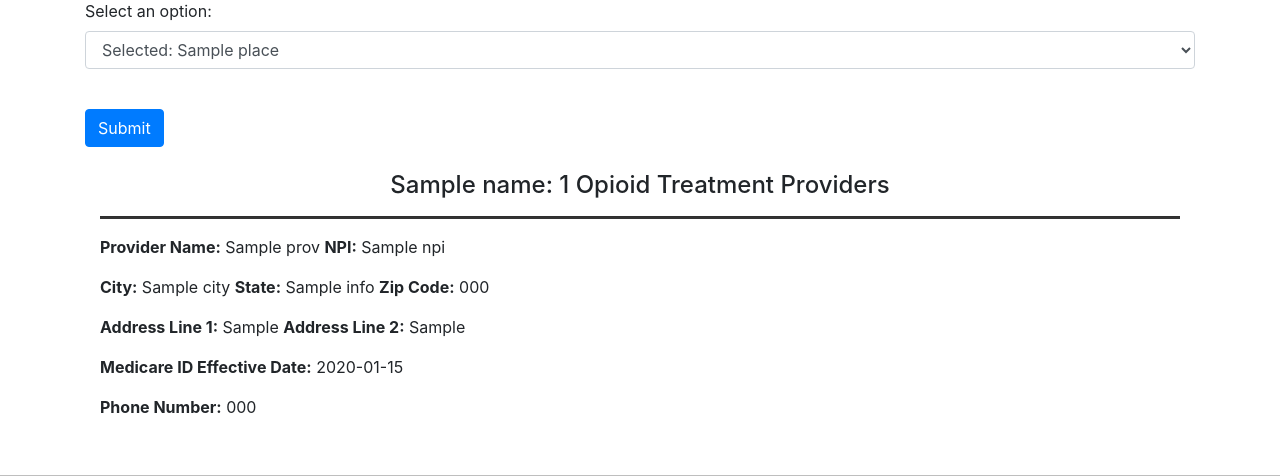
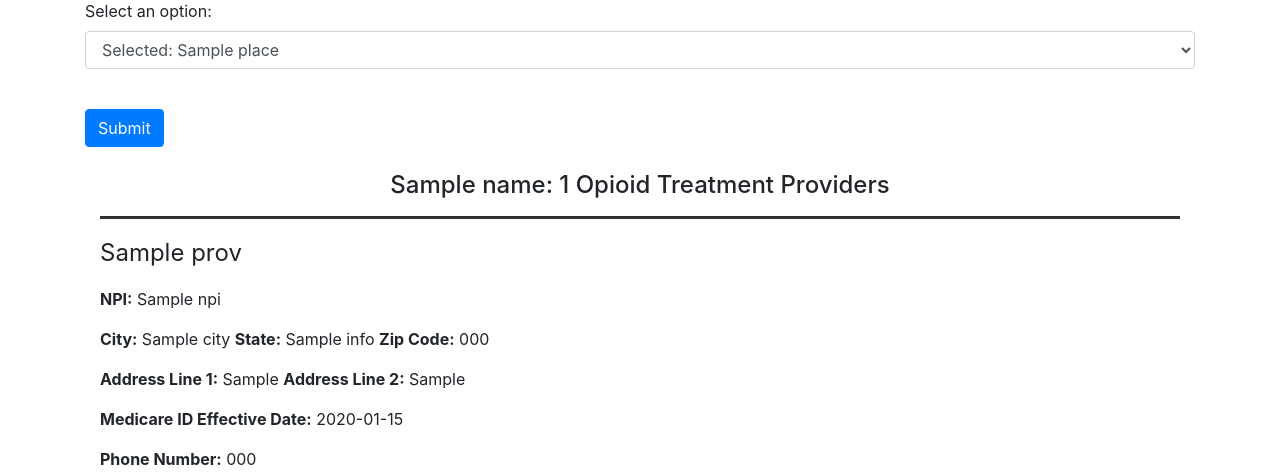
Before and after one commit to jaynamiproductions/opioid-treatment-finder, a Flask app: template templates/index.html in a window 1280 px wide. Shown: the part 241-717 px from the top of the page. Run offline with Flask 2, Linux system fonts and the light colour scheme; the template is opened without the code that fills it: most values are stand-ins (such as "Sample title", 1, 10 or a date in 2020); some libraries are stand-ins or nearby versions.

Commit message:
UI update

```diff
--- a/templates/index.html
+++ b/templates/index.html
@@ -10,7 +10,8 @@
 
 {% for npi,prov,ad1,ad2,city,st,zip,date,phone in infos %}
     <hr style="height:2px;background-color: #333">
-    <p><b>Provider Name:</b> {{prov}}   <b>NPI:</b> {{npi}}</p>
+    <font size="+2"><p>{{prov}}</p></font>
+    <p><b>NPI:</b> {{npi}}</p>
     <p><b>City:</b> {{city}}    <b>State:</b> {{st}}    <b>Zip Code:</b> {{zip}}</p>
     <p><b>Address Line 1:</b> {{ad1}}   <b>Address Line 2:</b> {{ad2}}</p>
     <p><b>Medicare ID Effective Date:</b> {{date}}</p>
```
